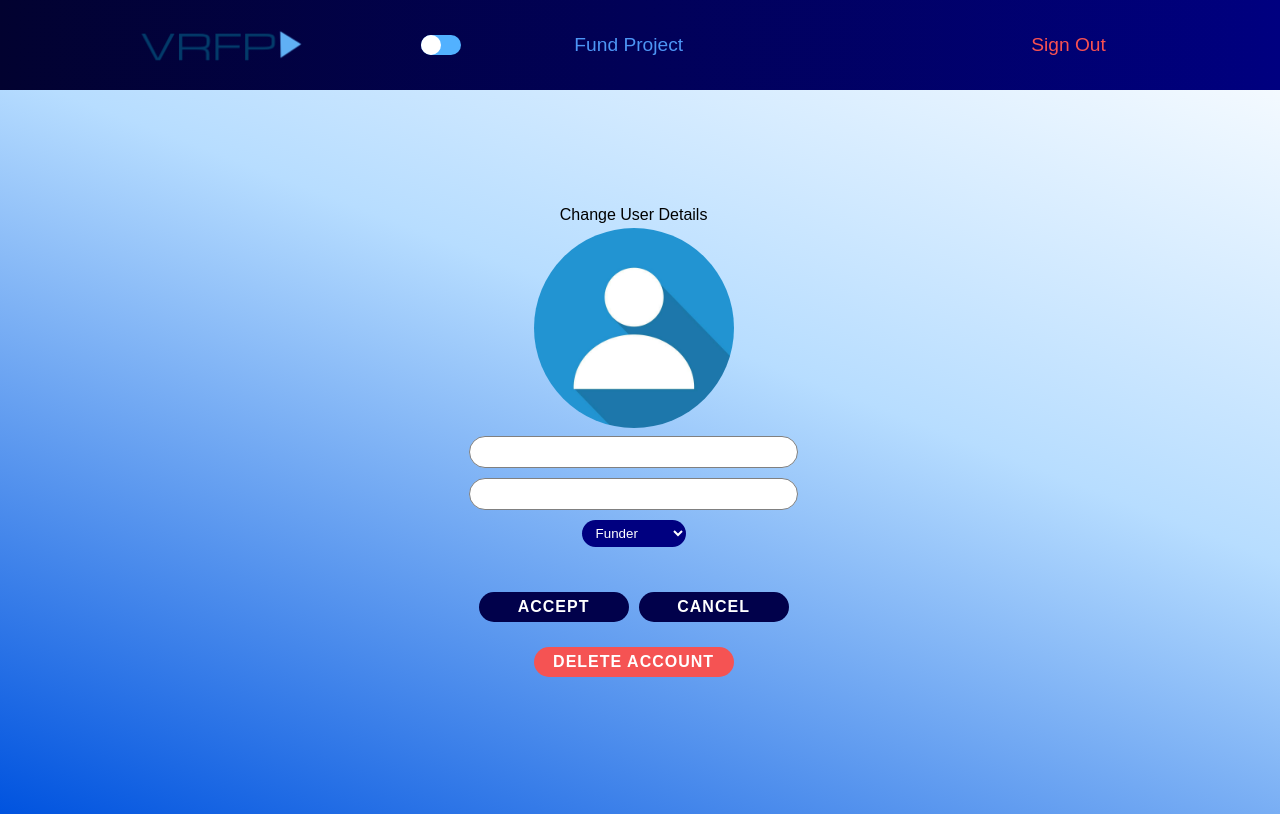
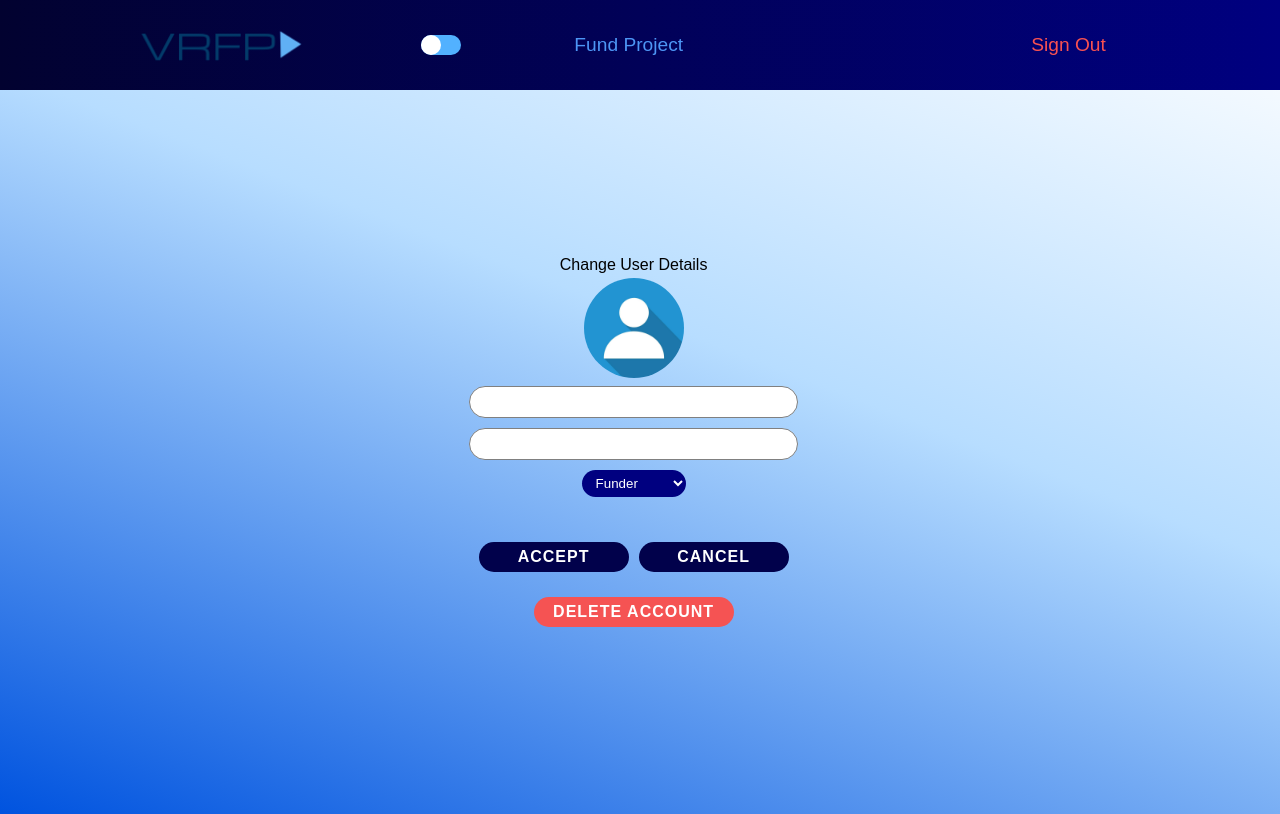
Before and after one commit to bw-ft-virtual-reality-funding/FrontEnd, a React (Create React App) app in the folder vr-funding/: page /dashboard/edit in a window 1280 px wide. Built offline with nearby package versions, Linux system fonts and the light colour scheme; no server answers; a web font is replaced by a local one.

Commit message:
Made PFP bigger

```diff
--- a/vr-funding/src/components/dashboard/editUser.jsx
+++ b/vr-funding/src/components/dashboard/editUser.jsx
@@ -120,7 +120,7 @@ const EditUser = props => {
             <div className="pfpContainer">
                 <img
                 src={PFP ? PFP : defaultPFP}
-                className="pfp"
+                className="pfpEdit"
                 onClick={() => {
                     setIsAddingPFP(true);
                 }}
--- a/vr-funding/src/components/styles/css/index.css
+++ b/vr-funding/src/components/styles/css/index.css
@@ -493,8 +493,14 @@ form .inputs input {
   cursor: pointer;
 }
 .pfp {
-  width: 200px;
-  height: 200px;
+  width: 150px;
+  height: 150px;
+  border-radius: 50%;
+  object-fit: cover;
+}
+.pfpEdit {
+  width: 100px;
+  height: 100px;
   border-radius: 50%;
   object-fit: cover;
 }
--- a/vr-funding/src/components/styles/less/dashboard.less
+++ b/vr-funding/src/components/styles/less/dashboard.less
@@ -58,8 +58,15 @@
 }
 
 .pfp {
-    width: 200px;
-    height: 200px;
+    width: 150px;
+    height: 150px;
+    border-radius: 50%;
+    object-fit: cover;
+}
+
+.pfpEdit {
+    width: 100px;
+    height: 100px;
     border-radius: 50%;
     object-fit: cover;
 }
```
